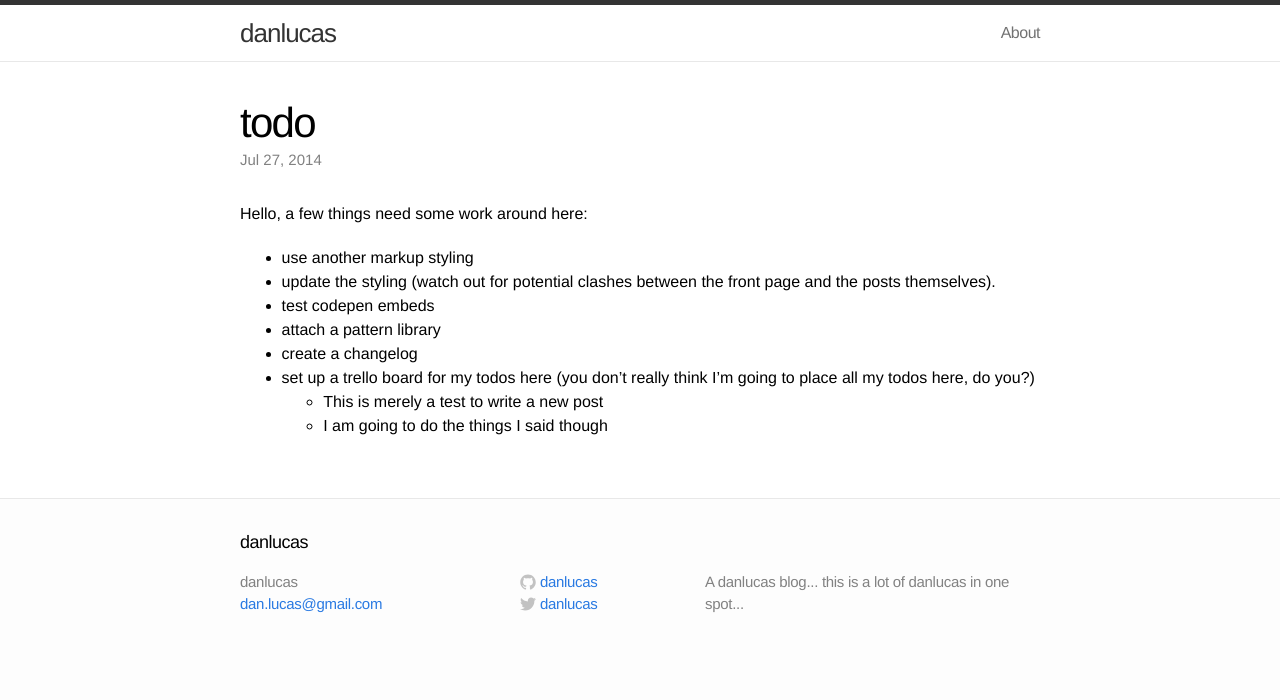
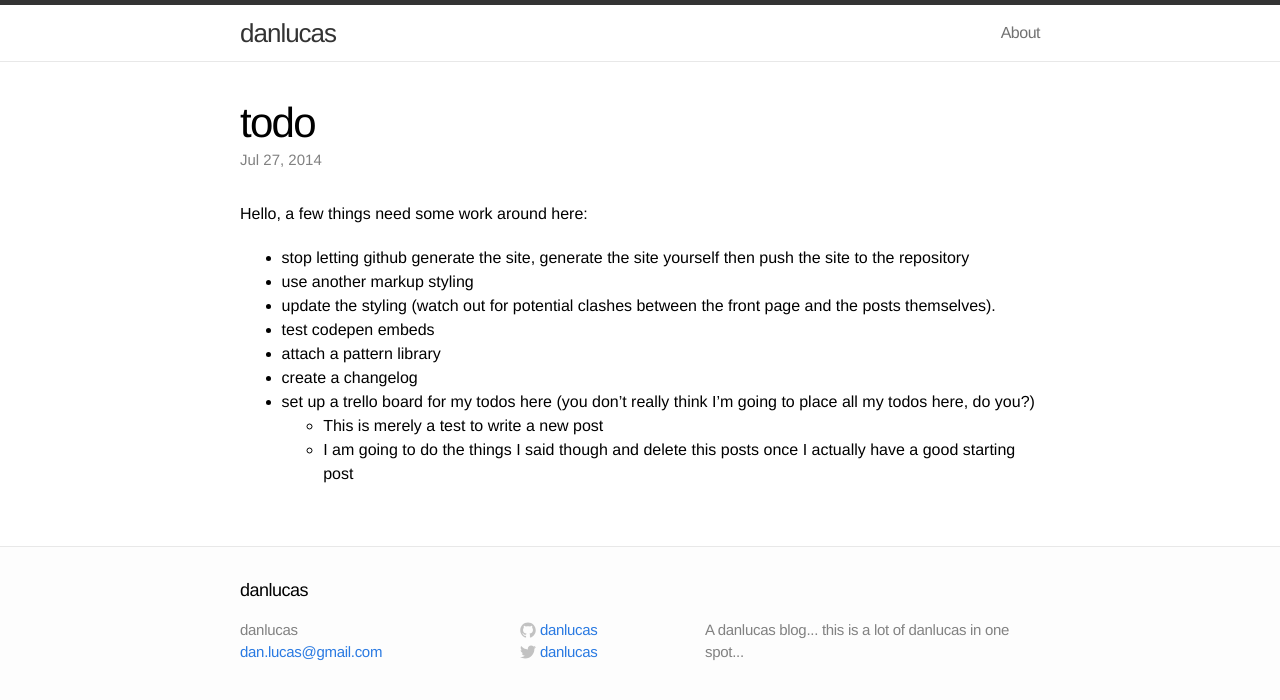
Before and after one commit to danlucas/blog, a Jekyll site: the page built from _posts/2014-07-27-todo.md, in a window 1280 px wide. Shown: the top 700 px of the page. Built offline with Jekyll 4.4.1, drawn with Linux system fonts in a browser that asks for light colours.

```diff
--- a/_posts/2014-07-27-todo.md
+++ b/_posts/2014-07-27-todo.md
@@ -6,6 +6,7 @@ categories: todo
 
 Hello, a few things need some work around here:
 
+* stop letting github generate the site, generate the site yourself then push the site to the repository
 * use another markup styling
 * update the styling (watch out for potential clashes between the front page and the posts themselves).
 * test codepen embeds
@@ -13,4 +14,4 @@ Hello, a few things need some work around here:
 * create a changelog
 * set up a trello board for my todos here (you don't really think I'm going to place all my todos here, do you?)
     * This is merely a test to write a new post
-    * I am going to do the things I said though
+    * I am going to do the things I said though and delete this posts once I actually have a good starting post
```
Also changed, not shown: _posts/2011-03-10-sample-post.md (+10 -6 lines).
